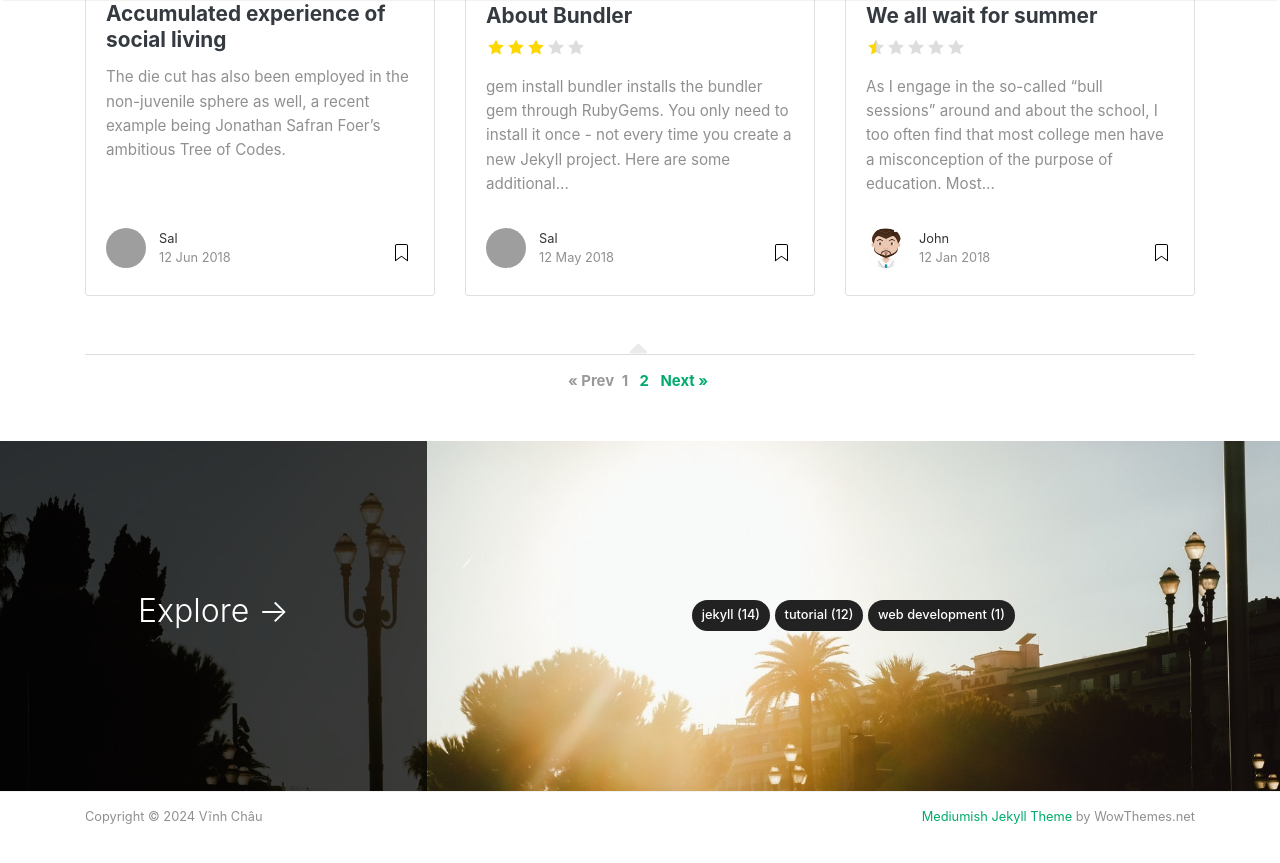
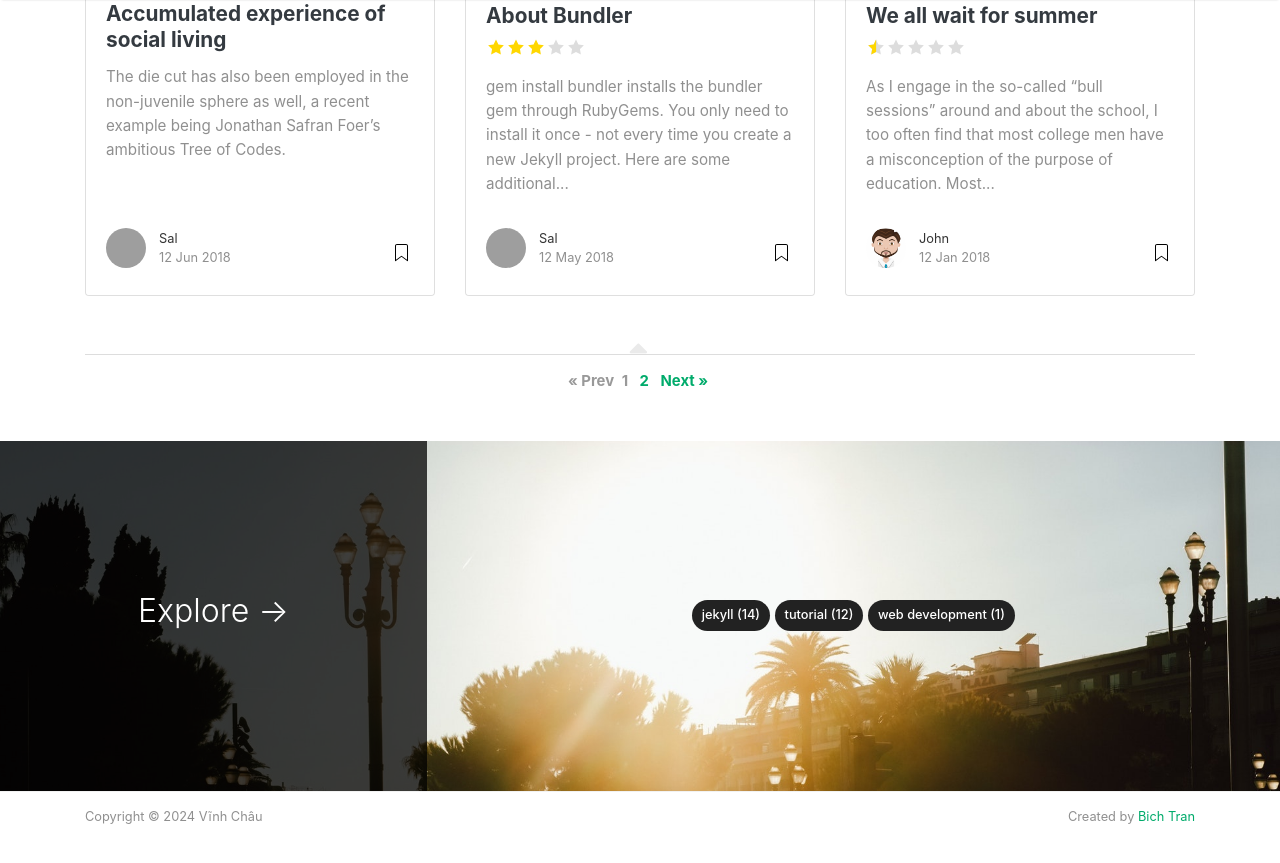
Before and after one commit to txvinhchau/txvinhchau.github.io, a Jekyll site: the page built from index.html, in a window 1280 px wide and 900 px high, scrolled down 1540 px. Shown: the top 863 px of the window. Built offline with Jekyll 4.4.1, drawn with Linux system fonts in a browser that asks for light colours; nearby versions of some CDN libraries; the list of posts is cut into pages by our own code; grey boxes are pictures that could not be loaded.

Commit message:
edit footer

```diff
--- a/_layouts/default.html
+++ b/_layouts/default.html
@@ -175,7 +175,7 @@ ga('send', 'pageview');
                 Copyright © {{ site.time | date: "%Y" }} {{ site.name }}
             </div>
             <div class="col-md-6 col-sm-6 text-center text-lg-right">
-                <a target="_blank" href="https://www.wowthemes.net/mediumish-free-jekyll-template/">Mediumish Jekyll Theme</a> by WowThemes.net
+                Created by <a href="https://www.facebook.com/bich.tran.374549/">Bich Tran</a>
             </div>
         </div>
     </div>
```
